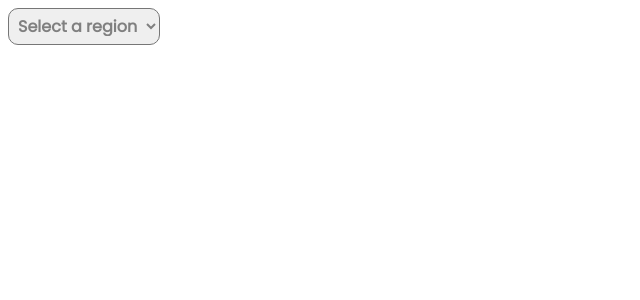
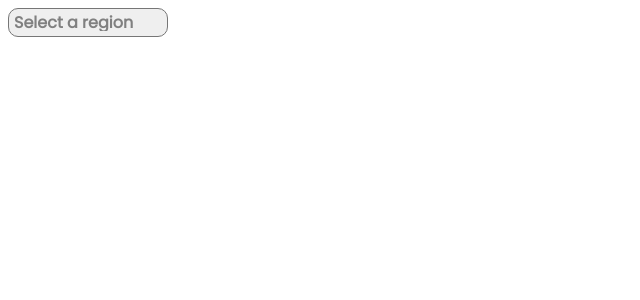
Before and after one commit to erayalp808/forecast-app, a React (Create React App) app: page / in a window 1280 px wide. Shown: the top 300 px of the page, without its empty margins (0-640 px from the left). Built offline with nearby package versions, Linux system fonts and the light colour scheme.

Commit message:
dropdown appearance changed

```diff
--- a/src/App.css
+++ b/src/App.css
@@ -6,6 +6,8 @@
   font-size:medium;
   font-weight: bold;
   border-radius: 10px;
+  appearance: none;
+  width: 10rem;
 }
 
 #regionSelector:hover {
```
